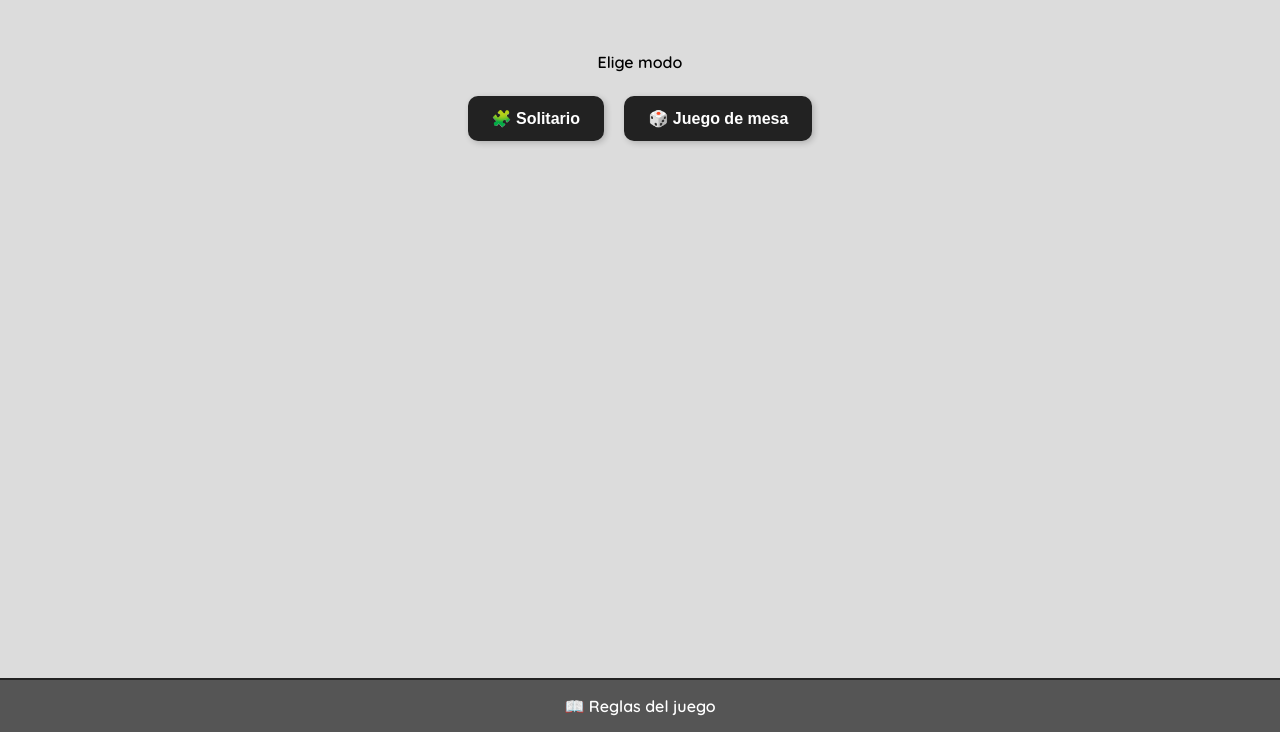
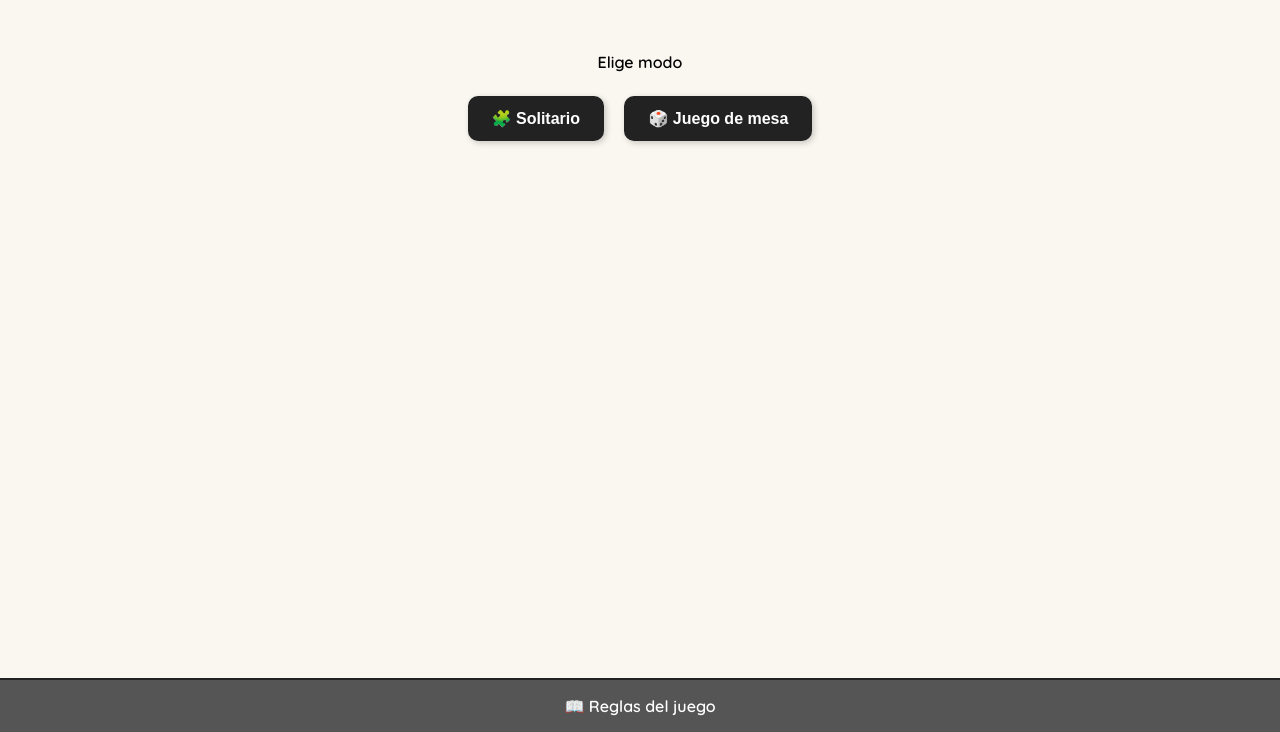
Before and after one commit to bustena/opera, a plain HTML site: page index.html in a window 1280 px wide. Shown: the part 68-800 px from the top of the page. Drawn offline with nearby package versions, Linux system fonts and the light colour scheme; no server answers.

Commit message:
Update style.css

```diff
--- a/style.css
+++ b/style.css
@@ -10,7 +10,7 @@ body{
   font-family:'Quicksand',sans-serif;
   text-align:center;
   margin:0;
-  background:#dcdcdc;
+  background:#faf7f0;
   transition:background-color 1s ease;
   /* espacio para la barra fija inferior */
   padding-bottom: 84px;
```
